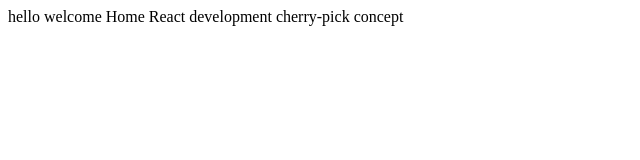
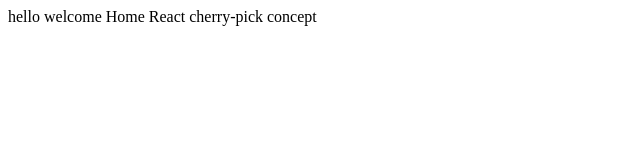
Before and after one commit to BismiSabu/gitexample, a plain HTML site: page index.html in a window 1280 px wide. Shown: the whole page, without its empty margins (0-640 px from the left). Drawn offline with Linux system fonts and the light colour scheme.

Commit message:
3rd modification

```diff
--- a/index.html
+++ b/index.html
@@ -10,7 +10,7 @@
     <div>
         hello
         welcome Home
-        React development
+        React
         cherry-pick concept
     </div>
 </body>
```
